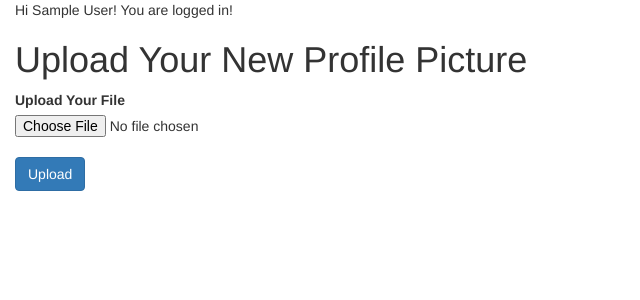
After one commit to arsm100/Instagram_clone, a Flask app: page /images/1/profile_picture in a window 1280 px wide. The commit adds this page. Shown: the top 300 px of the page, without its empty margins (0-640 px from the left). Run offline with Flask 2, Linux system fonts and the light colour scheme; the visitor is signed in with stand-in values (Sample User, id 1); data comes from the database, SQL or seed files in the repository; some libraries are stand-ins or nearby versions.

Commit message:
S3 integration completed and users can upload profile pictures

```diff
--- a/app.py
+++ b/app.py
@@ -1,5 +1,6 @@
 from instagram import app
 
 
-if __name__ == '__main__':
-    app.run()
+print("HI-----------------------\n")
+# if __name__ == '__main__':
+    # app.run()
--- a/instagram/helpers.py
+++ b/instagram/helpers.py
@@ -1,3 +1,12 @@
+import boto3
+import botocore
+from instagram import S3_KEY, S3_SECRET, S3_BUCKET
+
+ALLOWED_EXTENSIONS = set(['png', 'jpg', 'jpeg'])
+s3 = boto3.client('s3', aws_access_key_id=S3_KEY,
+                  aws_secret_access_key=S3_SECRET)
+
+
 def validation_preparation(func):
     def wrapper(obj, key, value):
         try:
@@ -7,3 +16,8 @@ def validation_preparation(func):
         return func(obj, key, value)
 
     return wrapper
+
+
+def allowed_file(filename):
+    return '.' in filename and \
+           filename.rsplit('.', 1)[1].lower() in ALLOWED_EXTENSIONS
--- a/instagram/images/forms.py
+++ b/instagram/images/forms.py
@@ -0,0 +1,8 @@
+from flask_wtf import FlaskForm, Form
+from flask_wtf.csrf import CsrfProtect
+from wtforms import StringField, FileField, SubmitField
+
+
+class UploadForm(FlaskForm):
+    user_photo = FileField('User Photo')
+    submit = SubmitField('Submit')
--- /dev/null
+++ b/instagram/images/templates/images/upload.html
@@ -0,0 +1,19 @@
+{% extends "_base.html" %}
+{% block title %}
+Upload New Profile Pic!
+{% endblock %}
+{% block content %}
+<h1>Upload Your New Profile Picture</h1>
+
+<form action="{{ url_for('images.upload_image', id= current_user.id) }}" method="POST" enctype="multipart/form-data">
+    {{ form.csrf_token }}
+
+    <label for="user_photo">Upload Your File</label>
+    <br>
+    <input type="file" name="user_photo">
+    <br>
+    <button type="submit" class="btn btn-primary">Upload</button>
+
+</form>
+
+{% endblock %}
--- a/instagram/images/views.py
+++ b/instagram/images/views.py
@@ -0,0 +1,53 @@
+from instagram.helpers import allowed_file, S3_BUCKET
+from instagram.images.models import upload_file_to_s3
+from flask import Blueprint, render_template, request, redirect, url_for, flash, escape, sessions
+from instagram.images.forms import UploadForm
+from flask_login import current_user
+from werkzeug.utils import secure_filename
+from instagram.users.models import User
+from instagram import db
+
+
+images_blueprint = Blueprint(
+    'images', __name__, template_folder='templates/')
+
+
+@images_blueprint.route("<id>/profile_picture", methods=['GET'])
+def upload(id):
+    form = UploadForm()
+    return render_template('images/upload.html', form=form)
+
+
+@images_blueprint.route("<id>/new", methods=['POST'])
+def upload_image(id):
+    if current_user.username in ('ahmedramzy160', 'josh777') or int(id) == current_user.id:
+
+            # check there is a file
+        if "user_photo" not in request.files:
+            flash("No photo was uploaded")
+            return redirect(url_for('upload'))
+
+            # grab the photo
+        file = request.files["user_photo"]
+
+        # check there is a name
+        if file.filename == "":
+            flash("Please upload your photo!")
+            return redirect(url_for('upload'))
+
+            # check correct extension and upload if valid
+        if file and allowed_file(file.filename):
+            file.filename = secure_filename(file.filename)
+            output = upload_file_to_s3(file, S3_BUCKET)
+            editted_user = User.query.get(current_user.id)
+            editted_user.profile_picture_URL = str(output)
+            db.session.add(editted_user)
+            db.session.commit()
+            flash('Profile picture updated successfully.')
+            return redirect(url_for('users.profile'))
+
+        else:
+            return redirect(url_for('upload'))
+    else:
+        flash('UNAUTHORIZED!!')
+        return render_template('users/profile.html')
--- a/instagram/users/models.py
+++ b/instagram/users/models.py
@@ -15,6 +15,8 @@ class User(db.Model, UserMixin):
     email = db.Column(db.Text, nullable=False, unique=True)
     username = db.Column(db.String(50), nullable=False, unique=True)
     password = db.Column(db.String(255), nullable=False, server_default='')
+    profile_picture_URL = db.Column(
+        db.Text, nullable=False, server_default='https://s3.amazonaws.com/ahmed-clone-instagram/generic_profile_pic.png')
 
     def __init__(self, full_name, email, username, password):
         self.full_name = full_name
@@ -55,6 +57,7 @@ class User(db.Model, UserMixin):
     @validates('password')
     @validation_preparation
     def validate_password(self, key, password):
+        print("------------------->")
         if not password:
             self.validation_errors.append('Password not provided')
 
--- a/instagram/users/templates/users/index.html
+++ b/instagram/users/templates/users/index.html
@@ -11,6 +11,7 @@ All the users!
         <th style="text-align: center">Email</th>
         <th style="text-align: center">User Name</th>
         <th style="text-align: center">Password</th>
+        <th style="text-align: center">Profile Pic</th>
         <th style="text-align: center">Edit!</th>
         <th style="text-align: center">DELETE!</th>
     </tr>
@@ -21,6 +22,7 @@ All the users!
         <td>{{user.email}}</td>
         <td>{{user.username}}</td>
         <td>{{user.password}}</td>
+        <td>{{user.profile_picture_URL}}</td>
         <td>
             <form action="{{ url_for('users.update_or_destroy',id=user.id) }}" method="GET">
                 <input type="hidden" name="_method" value="PUT">
--- a/instagram/users/templates/users/profile.html
+++ b/instagram/users/templates/users/profile.html
@@ -6,6 +6,7 @@ User Profile!
 <h1>User Profile</h1>
 <h2>Welcome to your private profile, {{current_user.full_name}}!</h2>
 <div class="container" style="">
+    <a href="{{ url_for('images.upload', id = current_user.id) }}" class="btn btn-primary">Edit your profile picture</a>
     <a href="{{ url_for('users.index') }}" class="btn btn-primary">Check out all the users!</a>
     <form action="{{ url_for('users.update_or_destroy',id=current_user.id) }}" method="GET">
         <input type="hidden" name="_method" value="PUT">
--- a/instagram/users/templates/users/show.html
+++ b/instagram/users/templates/users/show.html
@@ -11,6 +11,7 @@ One user!
         <th style="text-align: center">Email</th>
         <th style="text-align: center">User Name</th>
         <th style="text-align: center">Password</th>
+        <th style="text-align: center">Profile Pic</th>
         <th style="text-align: center">Edit!</th>
         <th style="text-align: center">DELETE!</th>
     </tr>
@@ -20,6 +21,7 @@ One user!
         <td>{{user.email}}</td>
         <td>{{user.username}}</td>
         <td>{{user.password}}</td>
+        <td>{{user.profile_picture_URL}}</td>
         <td>
             <form action="{{ url_for('users.update_or_destroy',id=user.id) }}" method="GET">
                 <input type="hidden" name="_method" value="PUT">
--- a/instagram/users/views.py
+++ b/instagram/users/views.py
@@ -1,5 +1,5 @@
 from werkzeug.security import generate_password_hash
-from flask import Flask, Blueprint, render_template, request, redirect, url_for, flash, escape, sessions
+from flask import Blueprint, render_template, request, redirect, url_for, flash, escape, sessions
 from instagram.users.models import User
 from instagram.users.forms import SignupForm, EditForm, DeleteForm
 from instagram import db, login_manager
@@ -89,8 +89,7 @@ def update_or_destroy(id):
                 db.session.add(editted_user)
                 db.session.commit()
                 flash('User details updated successfully.')
-                next = request.args.get('next')
-                return redirect(next or url_for('users.profile'))
+                return redirect(url_for('users.profile'))
             return render_template('users/edit.html', User=User, id=id, form=form)
         if request.args.get('_method') == 'DELETE':
             form = DeleteForm()
```
Also changed, not shown: instagram/__init__.py (+51 -12 lines), instagram/images/models.py (+27 -0 lines), migrations/versions/86620fb9326d_added_profile_picture_url_column.py (added, +28 -0 lines), requirements.txt (+6 -2 lines), instagram/images/templates/images/index.html (deleted), instagram/static/generic_profile_pic.png (added).
